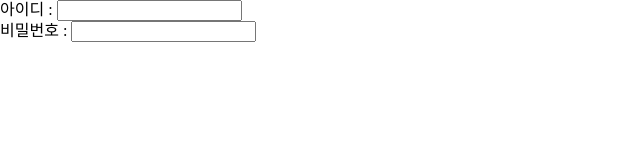
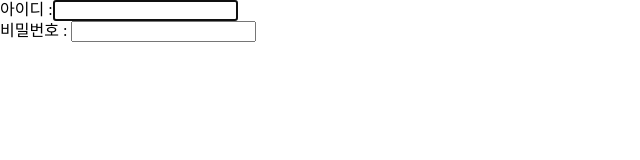
Before and after one commit to 9mean2/React_Week_2, a React (Create React App) app: page / in a window 1280 px wide. Shown: the top 160 px of the page, without its empty margins (0-640 px from the left). Built offline with nearby package versions, Linux system fonts and the light colour scheme.

Commit message:
feat: 05. React Hooks - useRef

```diff
--- a/src/App.jsx
+++ b/src/App.jsx
@@ -9,6 +9,7 @@ function App() {
   //화면이 렌더링 될 때 어떤 작업을 하고 싶다 : useEffect
 
   useEffect(() => {
+    idRef.current.focus();
     // idRef.current.focus();
   }, []);
 
@@ -21,14 +22,15 @@ function App() {
   return (
     <>
       <div>
-        아이디 :{" "}
+        아이디 :
         <input
           value={id}
           onChange={(event) => {
             setId(event.target.value);
           }}
           type="text"
-        />{" "}
+          ref={idRef}
+        />
       </div>
       <div>
         비밀번호 : <input ref={pwRef} type="password" />
@@ -36,5 +38,4 @@ function App() {
     </>
   );
 }
-
 export default App;
```
